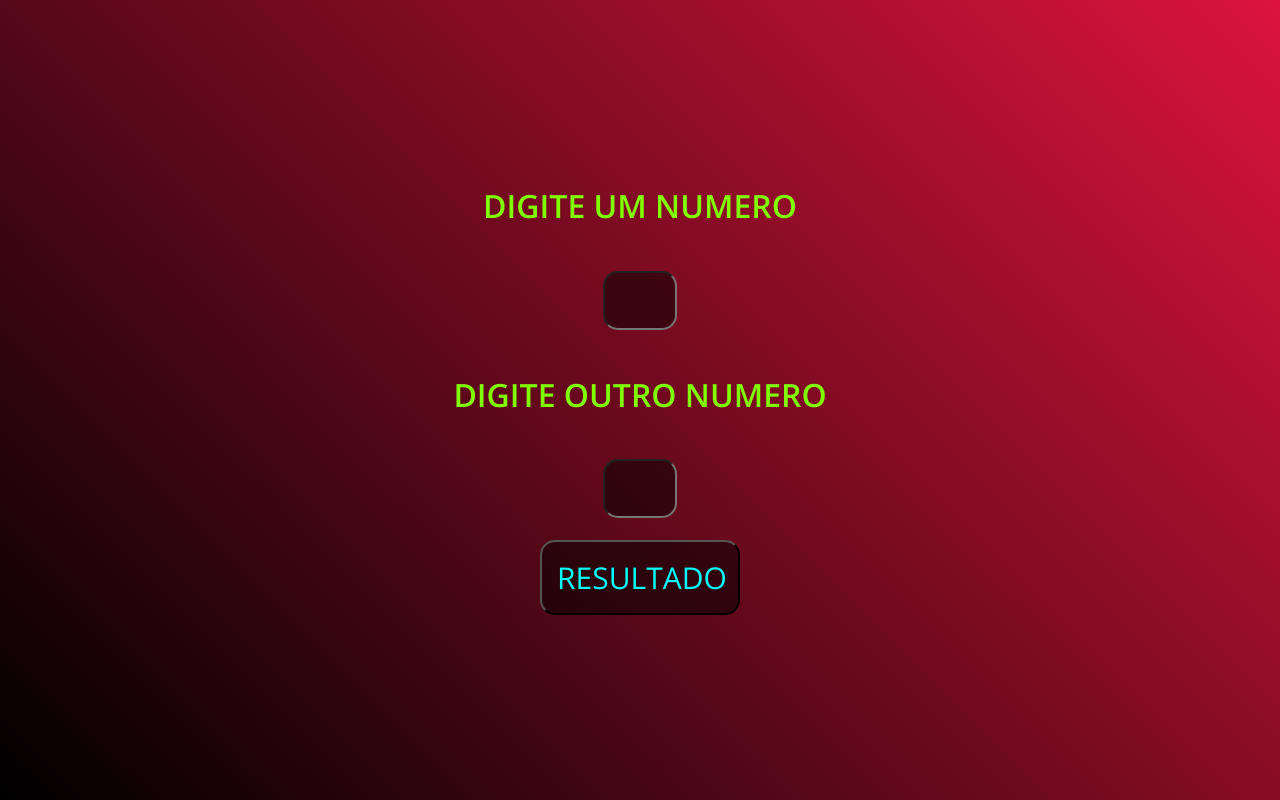
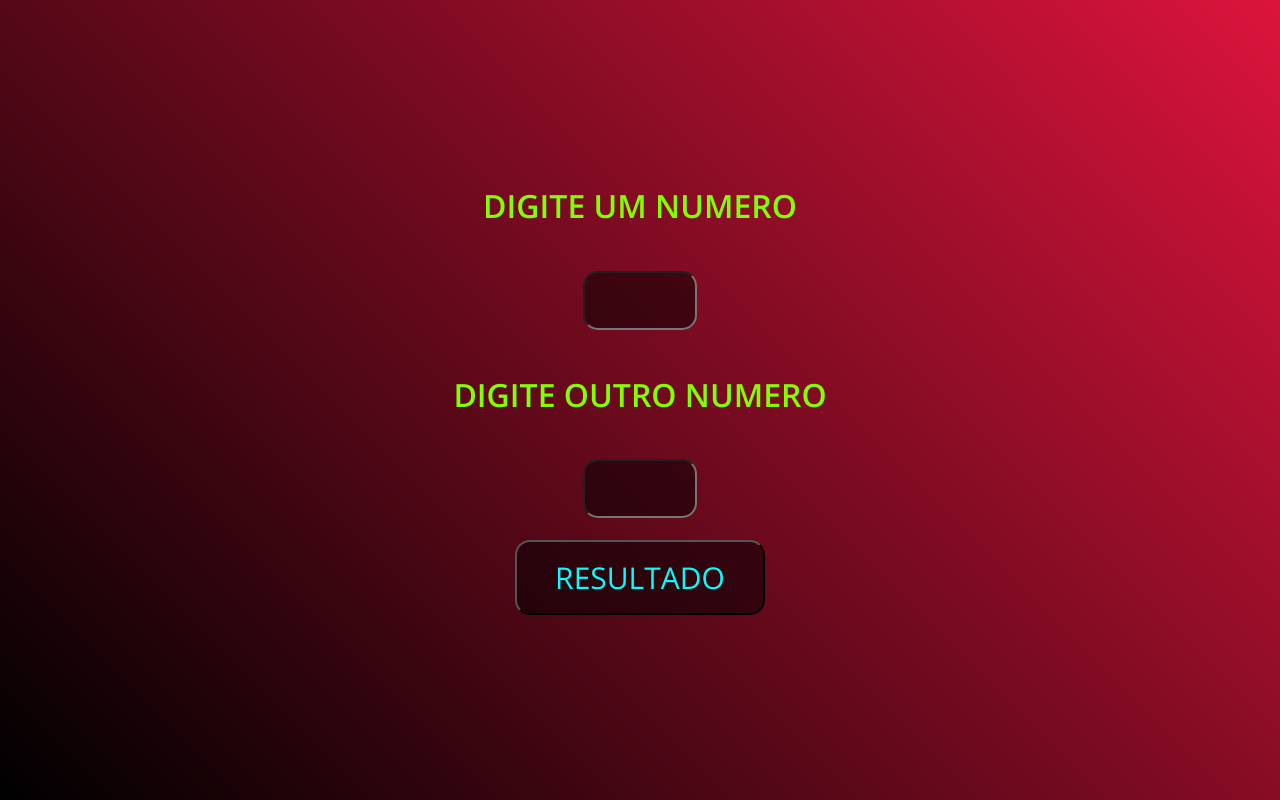
Before and after one commit to MaikoGoncalves/JavaScript-TQI, a plain HTML site: page Atividades/index.html in a window 1280 px wide. Drawn offline with nearby package versions, Linux system fonts and the light colour scheme.

Commit message:
05072022

```diff
--- a/Atividades/index.html
+++ b/Atividades/index.html
@@ -10,9 +10,9 @@
 <body>
 
        <h1>DIGITE UM NUMERO</h1><br/>
-       <input class="nome"  id="n1"> <br/>
+       <input class="nome"  id="n1" type="number"> <br/>
        <h1>DIGITE OUTRO NUMERO</h1><br/>
-       <input class="nome" id="n2"> <br/>
+       <input class="nome" id="n2" type="number"> <br/>
        <button onclick="comparaNumeros(),soma()">RESULTADO</button> <br/>
        <div class=resultado id="res"></div>
        <div class=resultado id="res1"></div>
--- a/Atividades/script.js
+++ b/Atividades/script.js
@@ -1,7 +1,5 @@
 
-let contador = 0;
 
-console.log(contador++);
 
 function soma(num1, num2){
     var num1 = document.getElementById("n1").value;
--- a/Atividades/styles.css
+++ b/Atividades/styles.css
@@ -25,7 +25,7 @@ body {
     padding: 15px;
     color: chartreuse;
     font-size: 30px;
-    width: 40px;
+    width: 80px;
     height: 25px;
 
 
@@ -36,7 +36,7 @@ button {
     padding: 15px;
     color: aqua;
     font-size: 30px;
-    width: 200px;
+    width: 250px;
     height: 75px;
 }
 button:hover{
```
